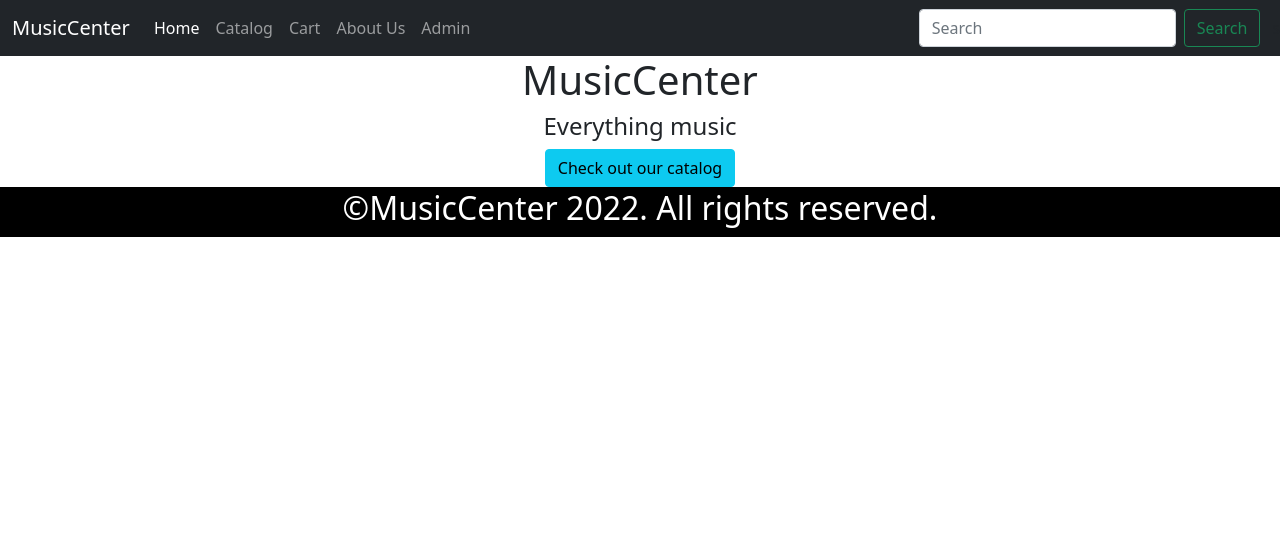
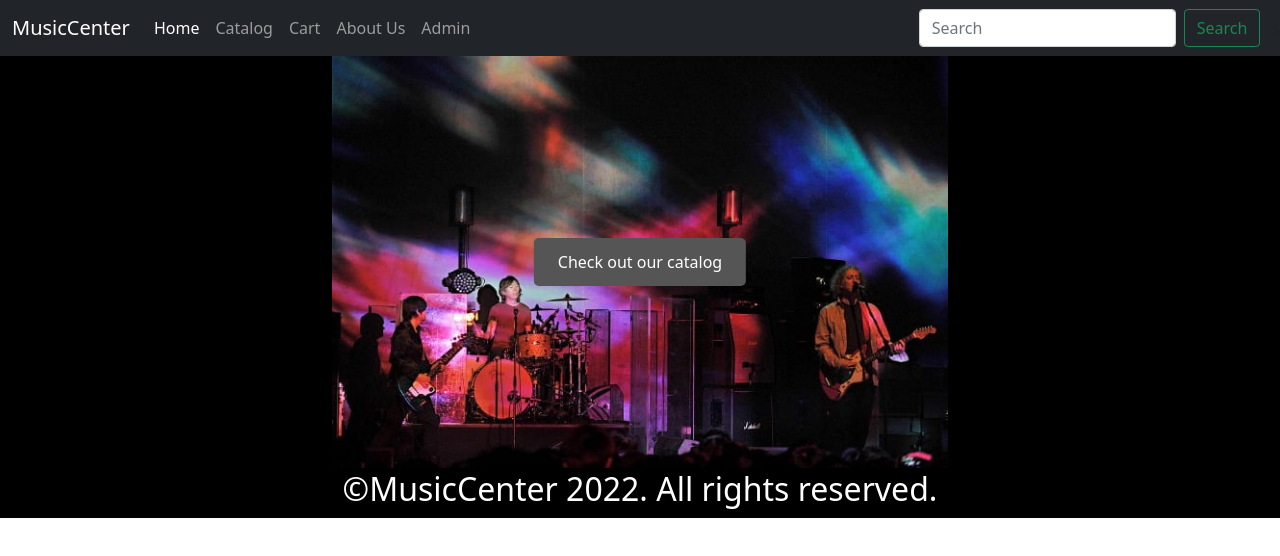
Before and after one commit to memojpinkus/FSDI109_MusicCenter, a React (Create React App) app: page / in a window 1280 px wide. Shown: the top 556 px of the page. Built offline with nearby package versions, Linux system fonts and the light colour scheme.

Commit message:
Third Assignment

```diff
--- a/src/components/Home.css
+++ b/src/components/Home.css
@@ -0,0 +1,33 @@
+.home-page{
+    background-color: rgb(0, 0, 0);
+}
+
+.container {
+    position: relative;
+    width: 50%;
+  }
+
+  /* Make the image responsive */
+  .container img {
+    width: 100%;
+  }
+
+  /* Style the button and place it in the middle of the container/image */
+  .container .btn {
+    position: absolute;
+    top: 50%;
+    left: 50%;
+    transform: translate(-50%, -50%);
+    -ms-transform: translate(-50%, -50%);
+    background-color: #555;
+    color: white;
+    font-size: 16px;
+    padding: 12px 24px;
+    border: none;
+    cursor: pointer;
+    border-radius: 5px;
+  }
+
+  .container .btn:hover {
+    background-color: black;
+  }
--- a/src/components/Home.jsx
+++ b/src/components/Home.jsx
@@ -4,12 +4,14 @@ import {Link} from "react-router-dom"
 const Home = () => {
     return(
         <div className="home-page">
-            <h1>MusicCenter</h1>
-            <h4>Everything music</h4>
+            <div class="container">
+                <img src="./imgs/mbv.jpg" alt="" />
+                <Link to="/catalog" className="btn btn-info">
+                Check out our catalog
+                </Link>
+            </div>
 
-            <Link to="/catalog" className="btn btn-info">
-                Check out our catalog
-            </Link>
+
         </div>
     );
 };
```
Also changed, not shown: package.json (+5 -4 lines), public/imgs/mbv.jpg (added), 1 other file (tests, documents, lock files or other folders).
